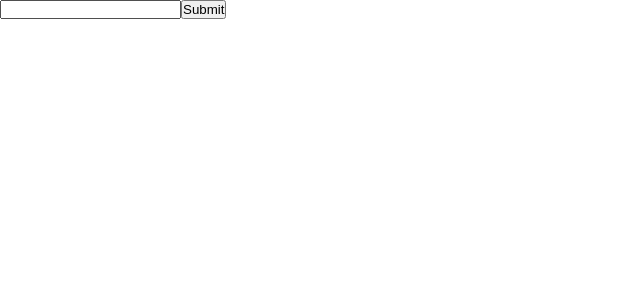
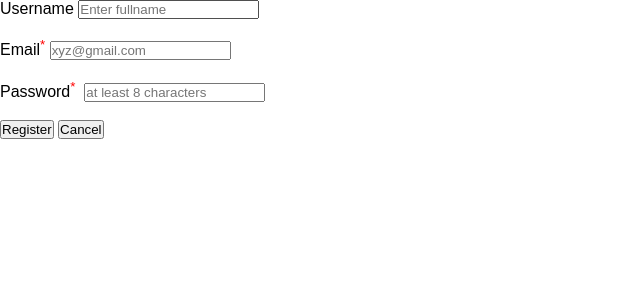
Before and after one commit to Nikhil-java-dev/ReactUssage, a React (Vite) app: page / in a window 1280 px wide. Shown: the top 300 px of the page, without its empty margins (0-640 px from the left). Built offline with nearby package versions, Linux system fonts and the light colour scheme.

Commit message:
controlled uncontrolled and hybrid end

```diff
--- a/src/App.jsx
+++ b/src/App.jsx
@@ -1,5 +1,7 @@
-import Controlled from "./Topic-18 Controlled and Uncontrolled/Controlled";
-import Uncontrolled from "./Topic-18 Controlled and Uncontrolled/Uncontrolled";
+
+import Controlled1 from "./Topic-18 Controlled and Uncontrolled/Controlled1";
+import Hybrid from "./Topic-18 Controlled and Uncontrolled/Hybrid";
+import Uncontrolled1 from "./Topic-18 Controlled and Uncontrolled/Uncontrolled2";
 import About from "./Topic-21 React Router Part-1/About";
 import Header from "./Topic-21 React Router Part-1/Header";
 import Home from "./Topic-21 React Router Part-1/Home";
@@ -10,10 +12,10 @@ const App = () => {
   return (
     <div id="app-component">
       {/* <Header/>
-      <Outlet/>       */}
-    {/* <Controlled/> */}
-    <Uncontrolled/>
-
+      <main>
+      <Outlet/>
+      </main>        */}
+    <Hybrid/>
     </div>
   )
 }
--- /dev/null
+++ b/src/Topic-18 Controlled and Uncontrolled/Controlled1.jsx
@@ -0,0 +1,72 @@
+import React, { useState } from 'react'
+
+const Controlled1 = () => {
+    const [username, setUsername] = useState("");
+    const[email, setEmail] = useState("");
+    const[password, setPassword] = useState("");
+
+    const handleFormSubmit = (e) => {
+        e.preventDefault();
+        console.log("username", username);
+        console.log("email", email);
+        console.log("password", password);
+
+        alert("Form submitted");
+        setUsername("");
+        setEmail("");
+        setPassword("");
+    }
+
+    const handleFormReset = () => {
+        console.log("Form Reset");
+        setUsername("");
+        setEmail("");
+        setPassword("");
+    }
+    console.log("Controlled1 Component Render")
+
+
+
+
+  return (
+    <form action="" onSubmit={handleFormSubmit} onReset={handleFormReset}autoComplete="off">
+        <label htmlFor='input1'>Username&nbsp;</label>
+        <input type='text'
+        id='input1'
+        name='username'
+        value={username}
+        onChange={(e) => setUsername(e.target.value)}
+        />
+        <br/>
+        <label htmlFor='input2'>
+            Email<sup style={{color:"red"}}>*</sup>
+        </label>
+        <input type='email'
+        id='input2'
+        name='email'
+        value={email}
+        onChange={(e) => setEmail(e.target.value)}
+        />
+
+        <label htmlFor="input3">
+        Password<sup style={{ color: "red" }}>*</sup> &nbsp;
+      </label>
+      <input
+        type="password"
+        placeholder="at least 8 characters"
+        id="input3"
+        name="password"
+        value={password}
+        onChange={(e)=> setPassword(e.target.value.trim())}
+        required
+      />
+      <br />
+      <br />
+
+      <button type="submit">Register</button>&nbsp;
+      <button type="reset">Cancel</button>
+    </form>
+  );
+};
+
+export default Controlled1;
--- /dev/null
+++ b/src/Topic-18 Controlled and Uncontrolled/Hybrid.jsx
@@ -0,0 +1,77 @@
+import React, { useRef, useState } from 'react'
+
+const Hybrid = () => {
+    const [email, setEmail] = useState("");
+    const[password, setPassword] = useState("");
+    const nameRef = useRef();
+
+    const handleFormSubmit = (e) => {
+        e.preventDefault();
+        console.log("Username:", nameRef.current.value);
+        console.log("Email:", email);
+        console.log("password:", password);
+
+        console.log("Form Submitted..!");
+        nameRef.current.value = "";
+        setEmail("");
+        setPassword("");
+    }
+
+    const handleFormReset = () => {
+        nameRef.current.value = "";
+        setEmail("");
+        setPassword("");
+        console.log("Form reset..!");
+    }
+
+  return (
+    <form action="" onSubmit={handleFormSubmit} onReset={handleFormReset} autoComplete="off">
+      <label htmlFor="input1">Username&nbsp;</label>
+      <input
+        type="text"
+        placeholder="Enter fullname"
+        id="input1"
+        name="username"
+        ref={nameRef}
+      />
+      <br />
+      <br />
+
+      <label htmlFor="input2">
+        Email<sup style={{ color: "red" }}>*</sup>&nbsp;
+      </label>
+      <input
+        type="email"
+        placeholder="xyz@gmail.com"
+        id="input2"
+        name="email"
+        value={email}
+        onChange={(e)=> setEmail(e.target.value)}
+        required
+      />
+      <br />
+      <br />
+
+
+      <label htmlFor="input3">
+        Password<sup style={{ color: "red" }}>*</sup> &nbsp;
+      </label>
+      <input
+        type="password"
+        placeholder="at least 8 characters"
+        id="input3"
+        name="password"
+        value={password}
+        onChange={(e) => setPassword(e.target.value)}
+        required
+      />
+      <br />
+      <br />
+
+      <button type="submit">Register</button>&nbsp;
+      <button type="reset">Cancel</button>
+    </form>
+  )
+}
+
+export default Hybrid
--- /dev/null
+++ b/src/Topic-18 Controlled and Uncontrolled/Uncontrolled2.jsx
@@ -0,0 +1,99 @@
+import {useRef} from 'react'
+
+const Uncontrolled1 = () => {
+    const nameRef = useRef("");  // nameRef = { current: <input type="text" /> }
+    const emailRef = useRef("");  // emailRef = { current: <input type="email" /> }
+    const passwordRef = useRef();  // passwordRef = { current: <input type="password" /> }
+
+
+    const handleFormSubmit = (e) => {
+          e.preventDefault();
+          console.log("Username:",nameRef.current.value);
+          console.log("Email:", emailRef.current.value);
+          console.log("Password:", passwordRef.current.value);
+
+
+        //   const user = {
+        //     username: nameRef.current.value,
+        //     email: emailRef.current.value,
+        //     password: passwordRef.current.value
+        //   }
+
+
+        //   fetch("http://localhost:3000/api/v1/register",{
+        //     method:"POST",
+        //     headers:{
+        //         'Content-Type':'application/json',
+        //         'authorization': `Bearer ${token}`
+        //     },
+        //     body: JSON.stringify(user)
+        //   });
+
+
+          console.log("Form Submitted..");
+
+
+            nameRef.current.value = "" ;
+            emailRef.current.value = "" ;
+           passwordRef.current.value= "";
+    }
+
+    const handleFormReset = () => {
+
+        nameRef.current.value = "" ;
+        emailRef.current.value = "" ;
+        passwordRef.current.value= "";
+        console.log("Form Reset..");
+    }
+
+    console.log("Uncontrolled Component Render");
+
+  return (
+   <form action="" onSubmit={handleFormSubmit} onReset={handleFormReset} autoComplete="off">
+      <label htmlFor="input1">Username&nbsp;</label>
+      <input
+        type="text"
+        placeholder="Enter fullname"
+        id="input1"
+        name="username"
+        ref={nameRef}
+      />
+      <br />
+      <br />
+
+      <label htmlFor="input2">
+        Email<sup style={{ color: "red" }}>*</sup>&nbsp;
+      </label>
+      <input
+        type="email"
+        placeholder="xyz@gmail.com"
+        id="input2"
+        name="email"
+        ref={emailRef}
+        required
+      />
+      <br />
+      <br />
+
+
+      <label htmlFor="input3">
+        Password<sup style={{ color: "red" }}>*</sup> &nbsp;
+      </label>
+      <input
+        type="password"
+        placeholder="at least 8 characters"
+        id="input3"
+        name="password"
+        ref={passwordRef}
+        required
+      />
+      <br />
+      <br />
+
+      <button type="submit">Register</button>&nbsp;
+      <button type="reset">Cancel</button>
+    </form>
+  )
+}
+
+export default Uncontrolled1
```
Also changed, not shown: src/Topic-22 useParam/Components/Card.jsx (added, +18 -0 lines), src/Topic-22 useParam/Components/Pages/Header.jsx (added, +34 -0 lines).
